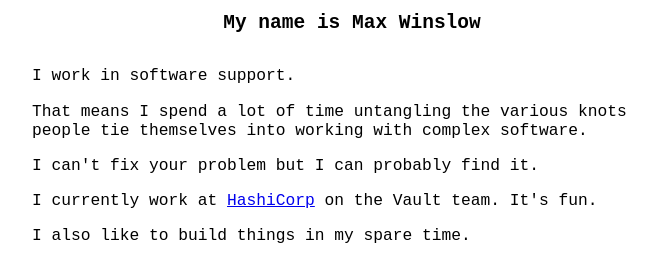
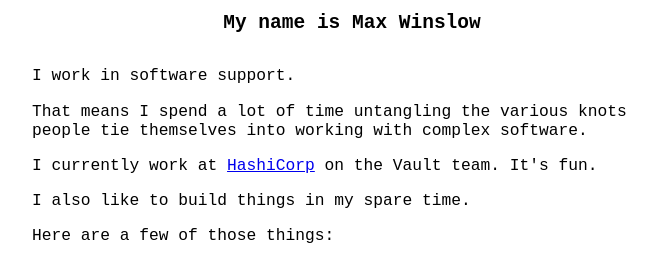
Before and after one commit to maxiscoding28/maxiscoding28.github.io, a plain HTML site: page index.html in a window 1280 px wide. Shown: the part 71-330 px from the top of the page, without its empty margins (288-945 px from the left). Drawn offline with Linux system fonts and the light colour scheme.

Commit message:
Update index.html

```diff
--- a/index.html
+++ b/index.html
@@ -66,7 +66,6 @@
             <div id="content">
                 <p>I work in software support.</p>
                 <p>That means I spend a lot of time untangling the various knots people tie themselves into working with complex software.</p>
-                <p>I can't fix your problem but I can probably find it.</p>
                 <p>I currently work at <a href="https://www.hashicorp.com" target="_blank">HashiCorp</a> on the Vault team. It's fun.</p>
                 <p>I also like to build things in my spare time.</p>
                 <p>Here are a few of those things:
```
